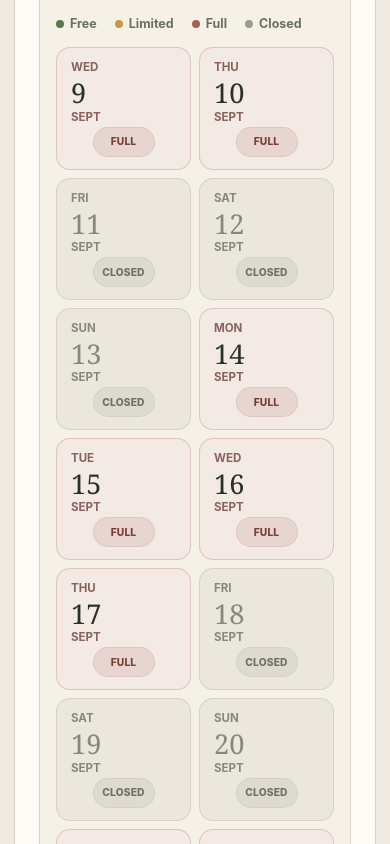
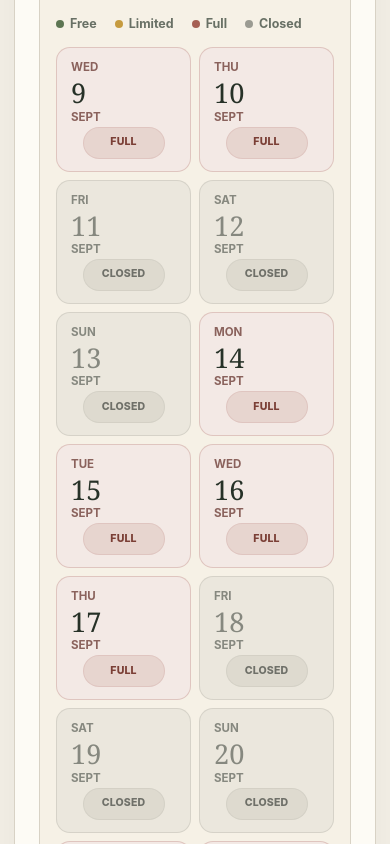
Before and after one commit to haamip/beetit-solutions-web, a React (Vite) app: page /book in a window 390 px wide. Shown: the part 1260-2104 px from the top of the page. Built offline with nearby package versions, Linux system fonts and the light colour scheme; no server answers.

Commit message:
Revert booking status pill sizing

```diff
--- a/src/booking-calendar.css
+++ b/src/booking-calendar.css
@@ -191,19 +191,17 @@
 }
 
 .availability-status {
-  width: 58px;
-  min-width: 58px;
-  max-width: 58px;
+  width: 100%;
+  max-width: 72px;
   height: 30px;
   box-sizing: border-box;
   display: inline-flex;
-  flex: 0 0 58px;
   align-items: center;
   justify-content: center;
   justify-self: center;
-  gap: 3px;
+  gap: 4px;
   margin-top: auto;
-  padding: 0 3px;
+  padding: 0 4px;
   border: 1px solid transparent;
   border-radius: 999px;
   font-size: 0.62rem;
@@ -213,17 +211,6 @@
   text-align: center;
   text-transform: uppercase;
   white-space: nowrap;
-}
-
-.availability-status.loading {
-  overflow: hidden;
-  font-size: 0;
-}
-
-.availability-status.loading svg {
-  width: 13px;
-  height: 13px;
-  flex: 0 0 13px;
 }
 
 .availability-status.free {
@@ -293,15 +280,8 @@
   }
 
   .availability-status {
-    width: 62px;
-    min-width: 62px;
-    max-width: 62px;
-    height: 30px;
-    flex-basis: 62px;
-    font-size: 0.64rem;
-  }
-
-  .availability-status.loading {
-    font-size: 0;
+    max-width: 82px;
+    height: 32px;
+    font-size: 0.66rem;
   }
 }
```
